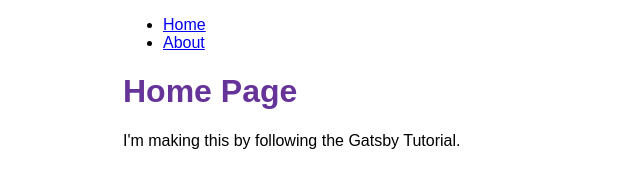
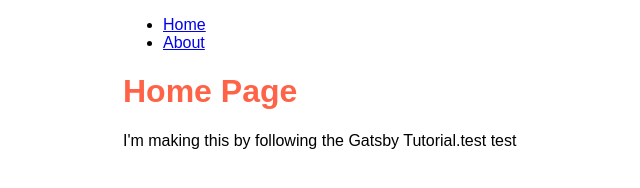
Before and after one commit to tuyen-nv-dgwa/gatsby-demo, a Gatsby site: page / in a window 1280 px wide. Shown: the whole page, without its empty margins (267-907 px from the left). Built offline with nearby package versions, Linux system fonts and the light colour scheme; Gatsby itself is replaced by a stand-in of ours.

Commit message:
test deploy

```diff
--- a/src/components/layout.module.css
+++ b/src/components/layout.module.css
@@ -5,7 +5,7 @@
   }
 
   .heading {
-    color: rebeccapurple;
+    color: tomato;
   }
   .nav-links {
     display: flex;
--- a/src/pages/index.js
+++ b/src/pages/index.js
@@ -7,7 +7,7 @@ import Layout from '../components/layout'
 const IndexPage = () => {
   return (
     <Layout pageTitle="Home Page">
-     <p>I'm making this by following the Gatsby Tutorial.</p>
+     <p>I'm making this by following the Gatsby Tutorial.test test</p>
     </Layout>
   )
 }
```
